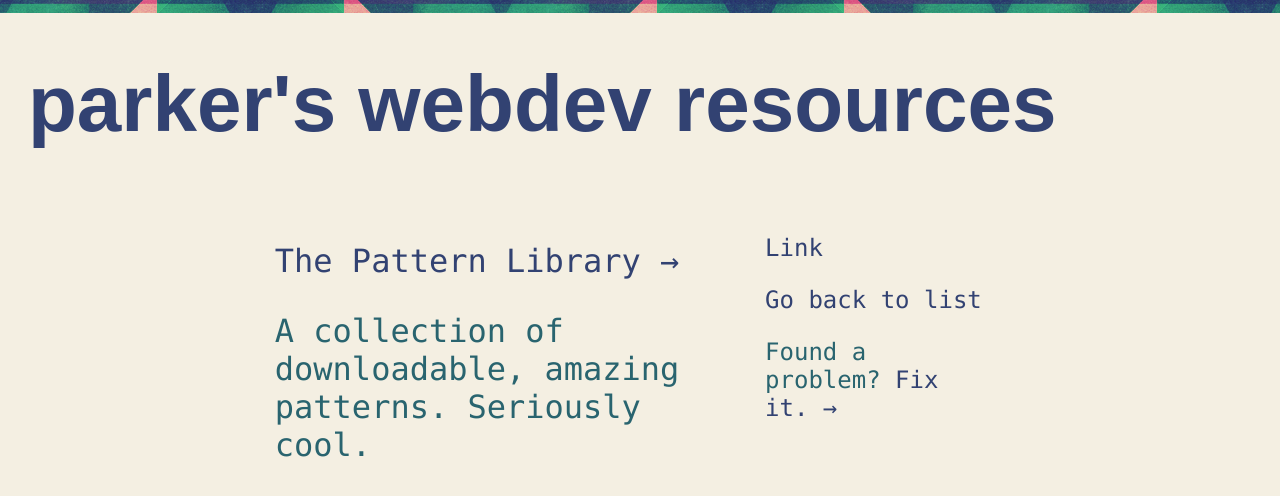
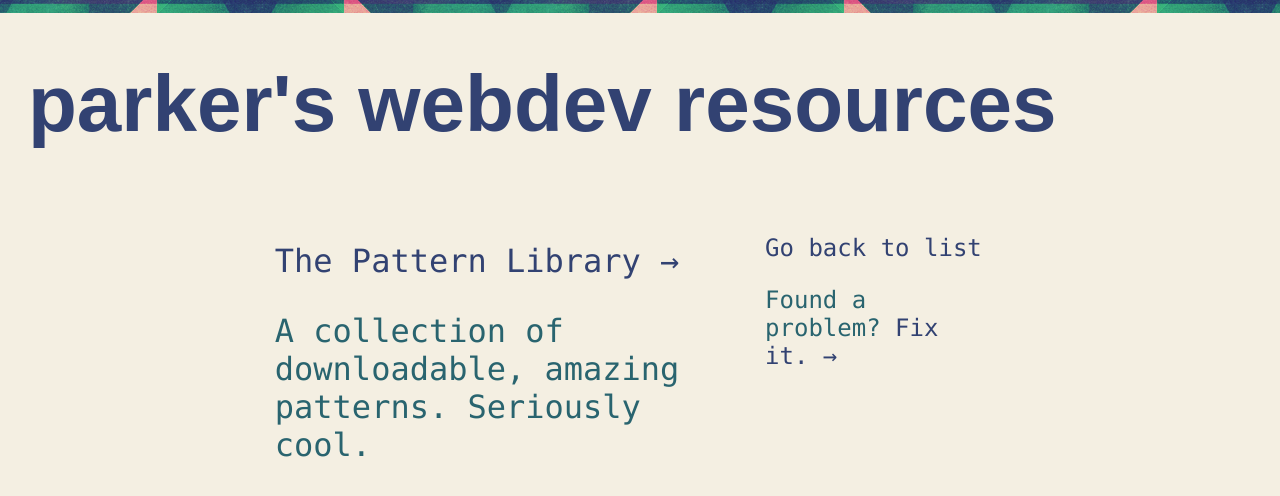
Before and after one commit to parkr/webdev, a Jekyll site: the page built from _posts/2014-01-28-the-pattern-library.markdown, in a window 1280 px wide. Shown: the top 496 px of the page. Built offline with Jekyll 4.4.1, drawn with Linux system fonts in a browser that asks for light colours; Markdown is read by kramdown in place of the engine named in the settings; comment, search, counter and statistics services are not loaded.

Commit message:
Remove link in sidebar because redundant elements cause user confusion

```diff
--- a/_layouts/post.html
+++ b/_layouts/post.html
@@ -19,10 +19,6 @@ layout: default
   <!-- begin sidebar -->
   <div class="unit one-third sidebar">
     <p>
-      {% if page.external-url %}
-      <a href="{{ page.external-url }}" target="_blank">Link</a>
-      {% endif %}
-
       {% if page.mirror %}
       <a href="/mirrors/{{ page.mirror }}">Mirror</a>
       {% endif %}
```
